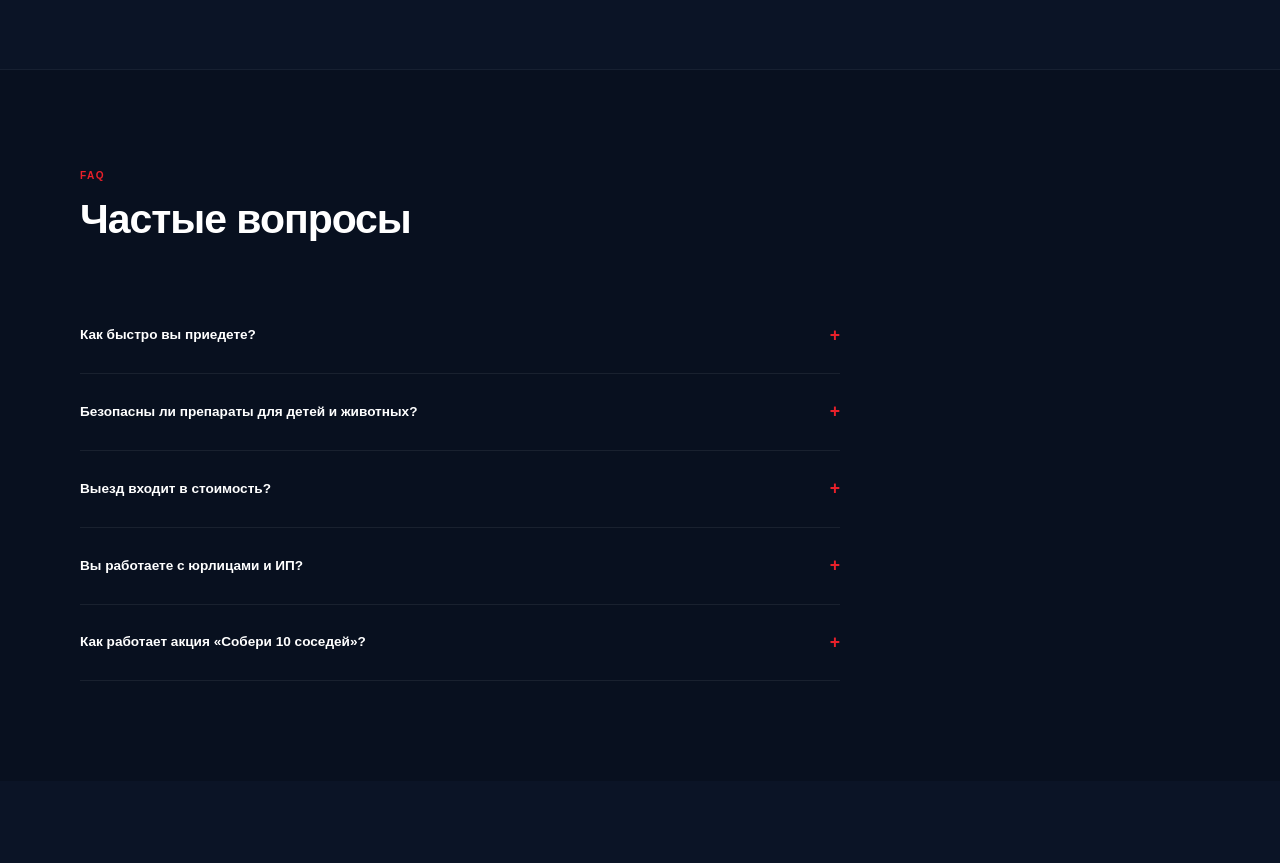
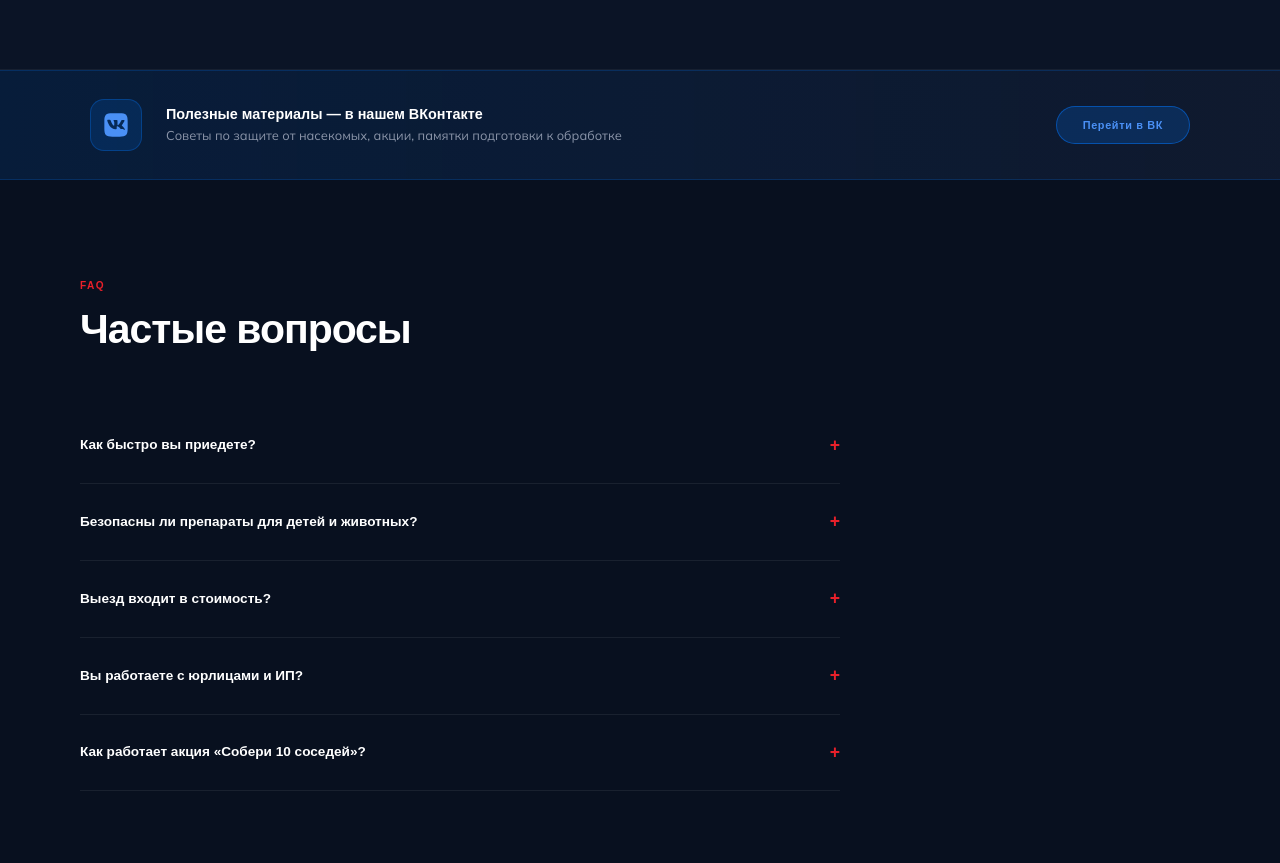
Before and after one commit to nxtvrtur/kds-dezinsekcia, a plain HTML site: page index.html in a window 1280 px wide. Shown: the part 7606-8469 px from the top of the page. Drawn offline with Linux system fonts and the light colour scheme; a web font is replaced by a local one.

Commit message:
Add VK banner: Полезные материалы у нас в ВКонтакте

```diff
--- a/index.html
+++ b/index.html
@@ -208,6 +208,17 @@ section{padding:100px 80px}
 .lic-num{font-family:var(--f-head);font-size:.75rem;font-weight:700;color:var(--red);letter-spacing:.04em;margin-bottom:8px}
 .lic-text{font-size:.82rem;color:var(--muted);line-height:1.65}
 
+/* VK BANNER */
+.vk-banner{background:linear-gradient(90deg,rgba(0,119,255,.12),rgba(26,39,68,.4));border-top:1px solid rgba(0,119,255,.2);border-bottom:1px solid rgba(0,119,255,.2);padding:28px 80px}
+.vk-banner-inner{max-width:1100px;margin:0 auto;display:flex;align-items:center;gap:24px}
+.vk-icon{width:52px;height:52px;background:rgba(0,119,255,.15);border:1px solid rgba(0,119,255,.3);border-radius:14px;display:flex;align-items:center;justify-content:center;flex-shrink:0;color:#4a90f5}
+.vk-icon svg{width:28px;height:28px}
+.vk-text{flex:1}
+.vk-title{font-family:var(--f-head);font-size:.9rem;font-weight:800;color:#fff;margin-bottom:4px}
+.vk-sub{font-size:.8rem;color:var(--muted);line-height:1.5}
+.vk-btn{flex-shrink:0;background:rgba(0,119,255,.2);border:1px solid rgba(0,119,255,.5);color:#4a90f5;font-family:var(--f-head);font-size:.68rem;font-weight:700;letter-spacing:.06em;padding:12px 26px;border-radius:50px;text-decoration:none;white-space:nowrap;transition:background .2s,color .2s}
+.vk-btn:hover{background:rgba(0,119,255,.35);color:#fff}
+@media(max-width:768px){.vk-banner{padding:24px 20px}.vk-banner-inner{flex-wrap:wrap}.vk-btn{width:100%;text-align:center}}
 /* FAQ */
 #faq{background:var(--ink)}
 .faq-list{margin-top:56px;max-width:760px}
@@ -765,6 +776,20 @@ footer{padding:56px 80px;background:rgba(0,0,0,.35);border-top:1px solid rgba(25
   </div>
 </div>
 
+<!-- VK BANNER -->
+<div class="vk-banner" data-r>
+  <div class="vk-banner-inner">
+    <div class="vk-icon">
+      <svg viewBox="0 0 24 24" fill="currentColor"><path d="M15.07 2H8.93C3.33 2 2 3.33 2 8.93v6.14C2 20.67 3.33 22 8.93 22h6.14C20.67 22 22 20.67 22 15.07V8.93C22 3.33 20.67 2 15.07 2zm3.08 13.5h-1.6c-.6 0-.79-.48-1.87-1.57-1-.93-1.4-.93-1.65-.93-.34 0-.43.1-.43.57v1.43c0 .4-.13.64-1.17.64-1.73 0-3.65-1.05-5-3.02C5.05 10.37 4.5 8.37 4.5 7.93c0-.25.1-.48.57-.48h1.6c.43 0 .59.19.75.65.83 2.4 2.22 4.5 2.79 4.5.22 0 .31-.1.31-.65V9.78c-.06-1.17-.68-1.27-.68-1.68 0-.2.16-.4.43-.4h2.52c.36 0 .49.19.49.62v3.35c0 .37.16.49.27.49.22 0 .4-.12.8-.52 1.23-1.38 2.11-3.5 2.11-3.5.12-.25.31-.48.74-.48h1.6c.48 0 .59.25.48.62-.2.93-2.15 3.68-2.15 3.68-.17.28-.23.4 0 .71.17.22.72.69 1.09 1.11.67.77 1.19 1.41 1.33 1.85.12.44-.1.67-.58.67z"/></svg>
+    </div>
+    <div class="vk-text">
+      <div class="vk-title">Полезные материалы — в нашем ВКонтакте</div>
+      <div class="vk-sub">Советы по защите от насекомых, акции, памятки подготовки к обработке</div>
+    </div>
+    <a href="https://vk.ru/kdsdezinsekcia" target="_blank" rel="noopener" class="vk-btn">Перейти в ВК</a>
+  </div>
+</div>
+
 <!-- FAQ -->
 <section id="faq">
   <div class="s-label" data-r>FAQ</div>
```
